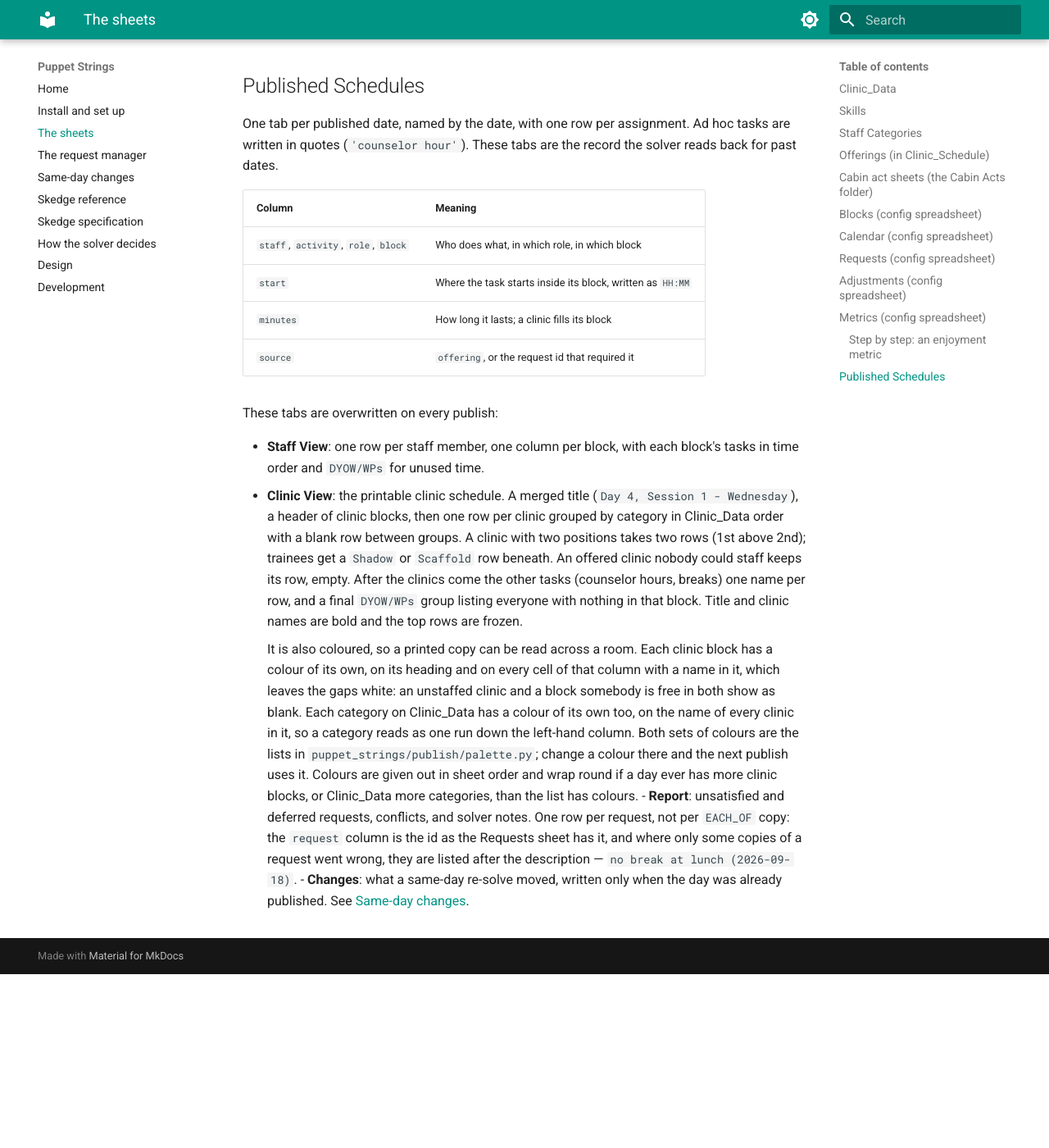
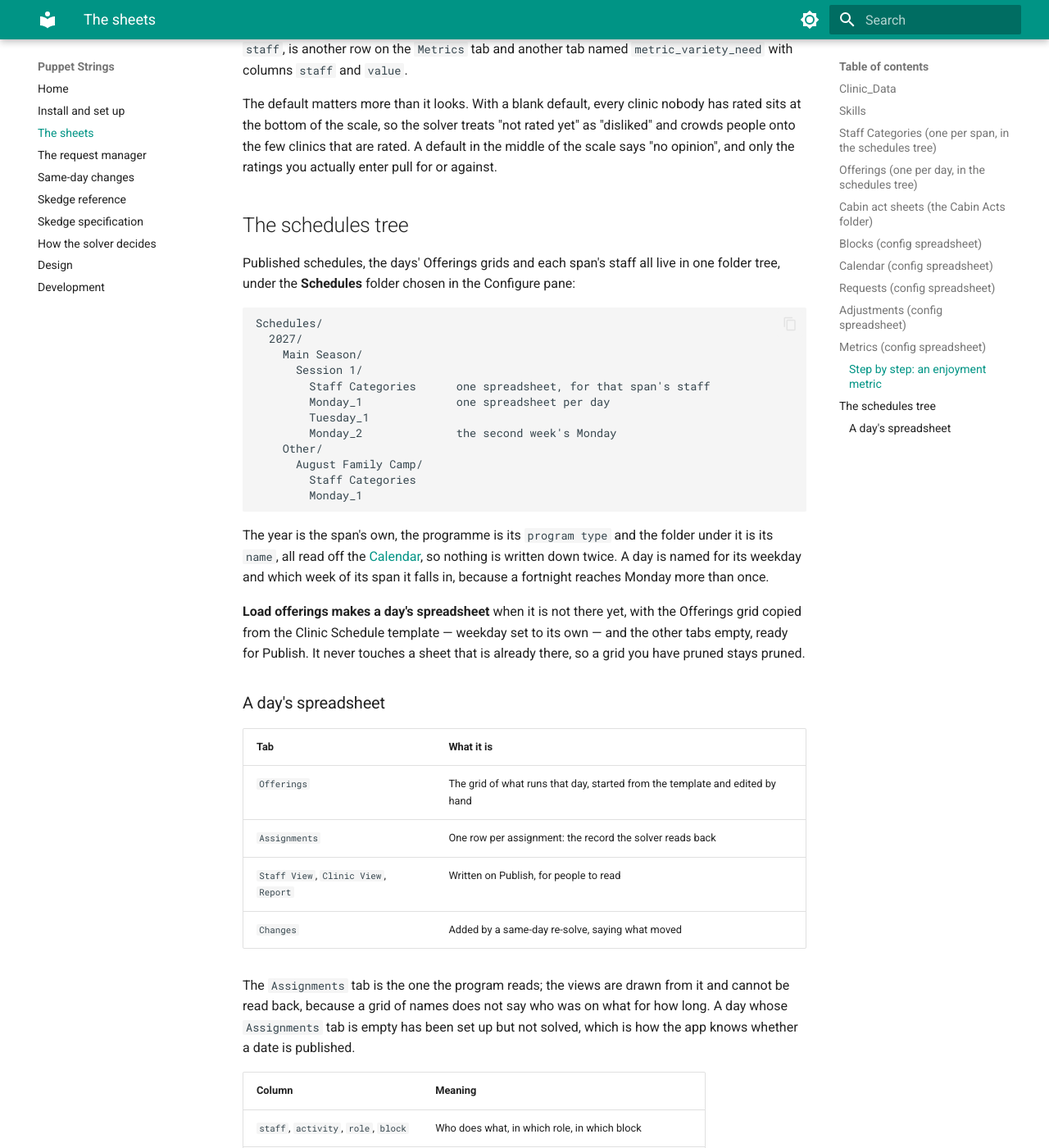
Before and after one commit to Dylan-Puppet-Master/Puppet-Strings, an MkDocs documentation site: the page built from docs/sheets.md, in a window 1280 px wide and 1400 px high, scrolled down 9145 px. Shown: the whole window at 82% size. Built offline with MkDocs 1.6.1 and Material for MkDocs 9.7.7, drawn with Linux system fonts in a browser that asks for light colours; before the commit the page ends 10333 px from its top, so only the background shows below that; some of the changed text lies outside the part shown.

Commit message:
Document the schedules tree
The sheets page gains the tree and what a day's spreadsheet holds; Staff
Categories and Offerings move to their new homes there. Install asks for a
Schedules folder instead of a Published Schedules spreadsheet, and the outline
records why the layout changed.

Co-Authored-By: Claude Opus 5 <noreply@anthropic.com>

````diff
--- a/docs/sheets.md
+++ b/docs/sheets.md
@@ -58,15 +58,23 @@ The staff roster is the set of rows on the main tab, and `staff.all` names all o
 `staff.clinic_trainers` is everyone with at least one `Trainer` cell. A skill itself is not
 a name: it is asked for by the position that needs it, on a clinic or on a cabin act.
 
-## Staff Categories
+## Staff Categories (one per span, in the schedules tree)
 
 One column per category, the name in row 1 and members below. Each becomes
 `staff.<category>` (`staff.counselor`, `staff.director`, `staff.village_hero`). Members must
 be on the Skills sheet. A column headed `etc.` is ignored.
 
-## Offerings (in Clinic_Schedule)
+**Every span keeps its own**, in its folder in the [schedules tree](#the-schedules-tree),
+because who is on staff changes from session to session — so `staff.counselor` follows the
+date being scheduled. A span with no `Staff Categories` spreadsheet is a load error naming
+the folder it looked in: loading with no categories at all would quietly drop every request
+that names one.
 
-The grid you already fill in. Row 1 is the weekday; row 2 has `Clinic 1` … `Clinic 4`
+## Offerings (one per day, in the schedules tree)
+
+The grid you already fill in, now a tab of the day's own spreadsheet rather than one tab
+shared by every date. The **Clinic Schedule** spreadsheet chosen in Configure is the
+template a new day is started from. Row 1 is the weekday; row 2 has `Clinic 1` … `Clinic 4`
 above each group of columns. Below, category headings in capitals and clinic names. The
 lookup columns (slots, staff) are ignored, as is everything below a `Cancelled` row.
 
@@ -306,11 +314,49 @@ rated sits at the bottom of the scale, so the solver treats "not rated yet" as "
 and crowds people onto the few clinics that are rated. A default in the middle of the
 scale says "no opinion", and only the ratings you actually enter pull for or against.
 
-## Published Schedules
+## The schedules tree
 
-One tab per published date, named by the date, with one row per assignment. Ad hoc tasks
-are written in quotes (`'counselor hour'`). These tabs are the record the solver reads
-back for past dates.
+Published schedules, the days' Offerings grids and each span's staff all live in one folder
+tree, under the **Schedules** folder chosen in the Configure pane:
+
+```
+Schedules/
+  2027/
+    Main Season/
+      Session 1/
+        Staff Categories      one spreadsheet, for that span's staff
+        Monday_1              one spreadsheet per day
+        Tuesday_1
+        Monday_2              the second week's Monday
+    Other/
+      August Family Camp/
+        Staff Categories
+        Monday_1
+```
+
+The year is the span's own, the programme is its `program type` and the folder under it is
+its `name`, all read off the [Calendar](#calendar-config-spreadsheet), so nothing is written
+down twice. A day is named for its weekday and which week of its span it falls in, because a
+fortnight reaches Monday more than once.
+
+**Load offerings makes a day's spreadsheet** when it is not there yet, with the Offerings
+grid copied from the Clinic Schedule template — weekday set to its own — and the other tabs
+empty, ready for Publish. It never touches a sheet that is already there, so a grid you have
+pruned stays pruned.
+
+### A day's spreadsheet
+
+| Tab | What it is |
+|---|---|
+| `Offerings` | The grid of what runs that day, started from the template and edited by hand |
+| `Assignments` | One row per assignment: the record the solver reads back |
+| `Staff View`, `Clinic View`, `Report` | Written on Publish, for people to read |
+| `Changes` | Added by a same-day re-solve, saying what moved |
+
+The `Assignments` tab is the one the program reads; the views are drawn from it and cannot
+be read back, because a grid of names does not say who was on what for how long. A day whose
+`Assignments` tab is empty has been set up but not solved, which is how the app knows
+whether a date is published.
 
 | Column | Meaning |
 |---|---|
@@ -318,6 +364,8 @@ back for past dates.
 | `start` | Where the task starts inside its block, written as `HH:MM` |
 | `minutes` | How long it lasts; a clinic fills its block |
 | `source` | `offering`, or the request id that required it |
+
+Ad hoc tasks are written in quotes (`'counselor hour'`).
 
 These tabs are overwritten on every publish:
 
````
Also changed, not shown: README.md (+1 -1 lines), docs/app.md (+9 -3 lines), docs/index.md (+5 -4 lines), docs/install.md (+10 -6 lines), docs/same-day.md (+1 -1 lines), docs/technical-outline.md (+11 -3 lines).
